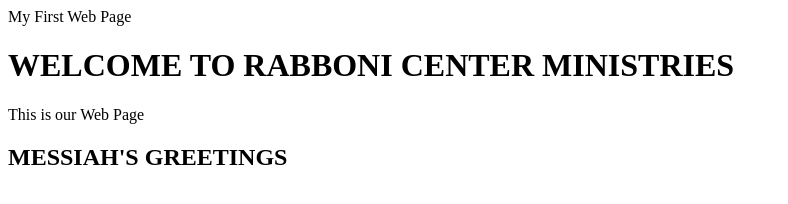
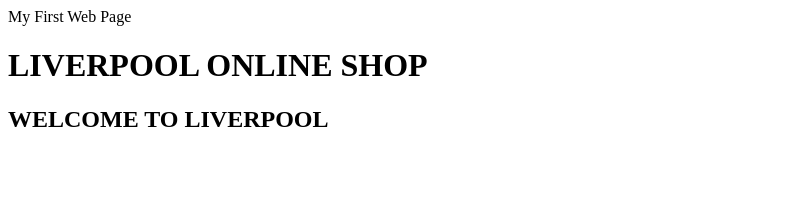
Before and after one commit to Kutlo75/WEB-DEVELOPMENT, a plain HTML site: page index.html in a window 1280 px wide. Shown: the whole page, without its empty margins (0-788 px from the left). Drawn offline with Linux system fonts and the light colour scheme.

Commit message:
Update index.html

```diff
--- a/index.html
+++ b/index.html
@@ -4,11 +4,10 @@
      <tittle>My First Web Page</tittle>
    </head>
    <body>
-     <h1>WELCOME TO RABBONI CENTER MINISTRIES </h1>
-     <P>This is our Web Page</P>
-     <h2>MESSIAH'S GREETINGS</h2>
+     <h1>LIVERPOOL ONLINE SHOP </h1>
+     <h2>WELCOME TO LIVERPOOL</h2>
       <style>
-         background-image:("https://www.rabbonicentreministries.org.za/wp-content/uploads/2023/11/papa-standing-cropped.png"");
+
       </style>
    </body>
  </html>
```
